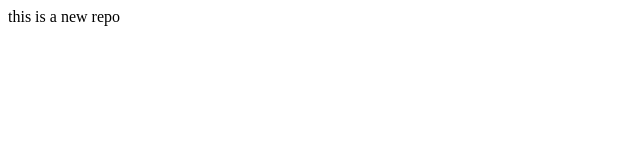
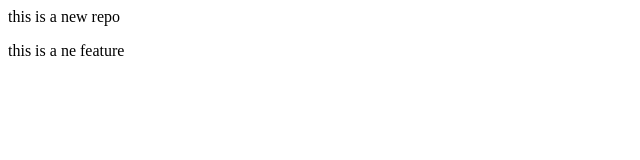
Before and after one commit to InanSahil/localrepo, a plain HTML site: page index.html in a window 1280 px wide. Shown: the full height of the page, 0-640 px from the left. Drawn offline with Linux system fonts and the light colour scheme.

Commit message:
add new feature

```diff
--- a/index.html
+++ b/index.html
@@ -1 +1,2 @@
 <p>this is a new repo</p>
+<p> this is a ne feature</p>
```
